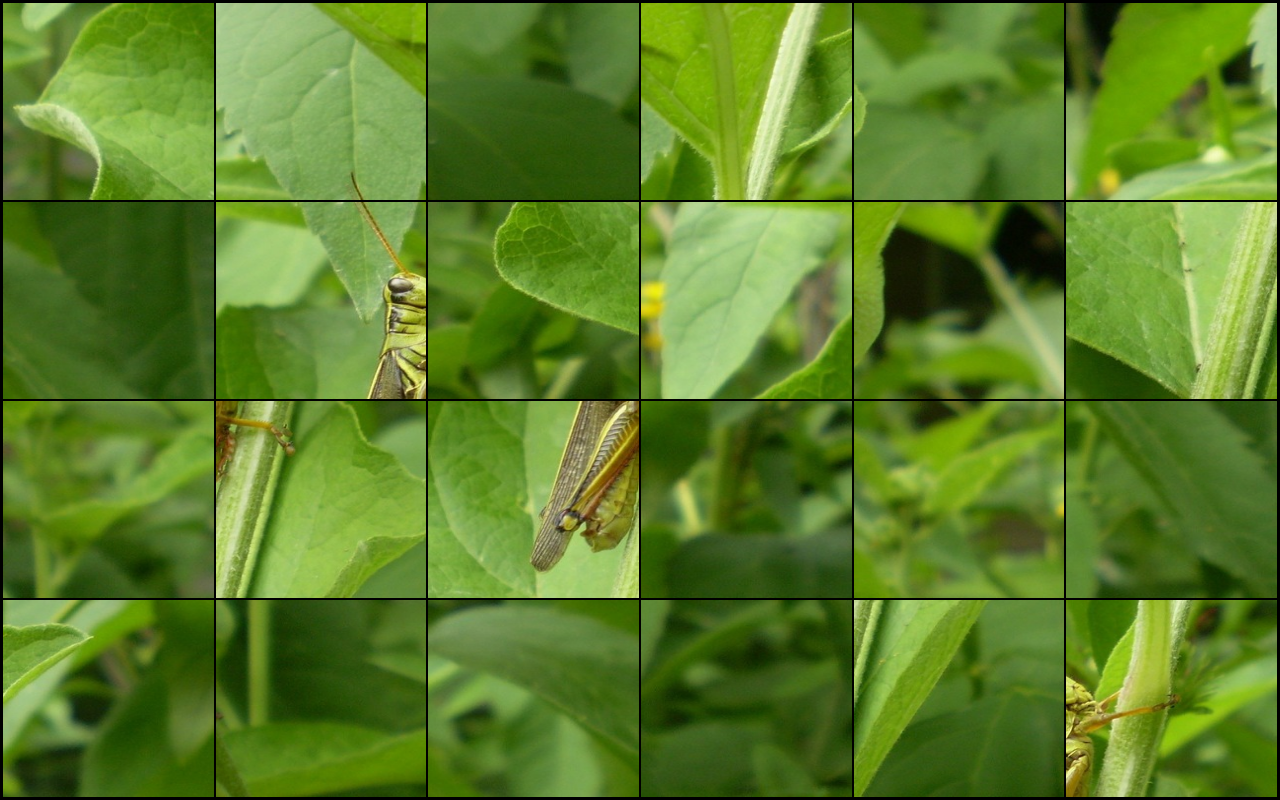
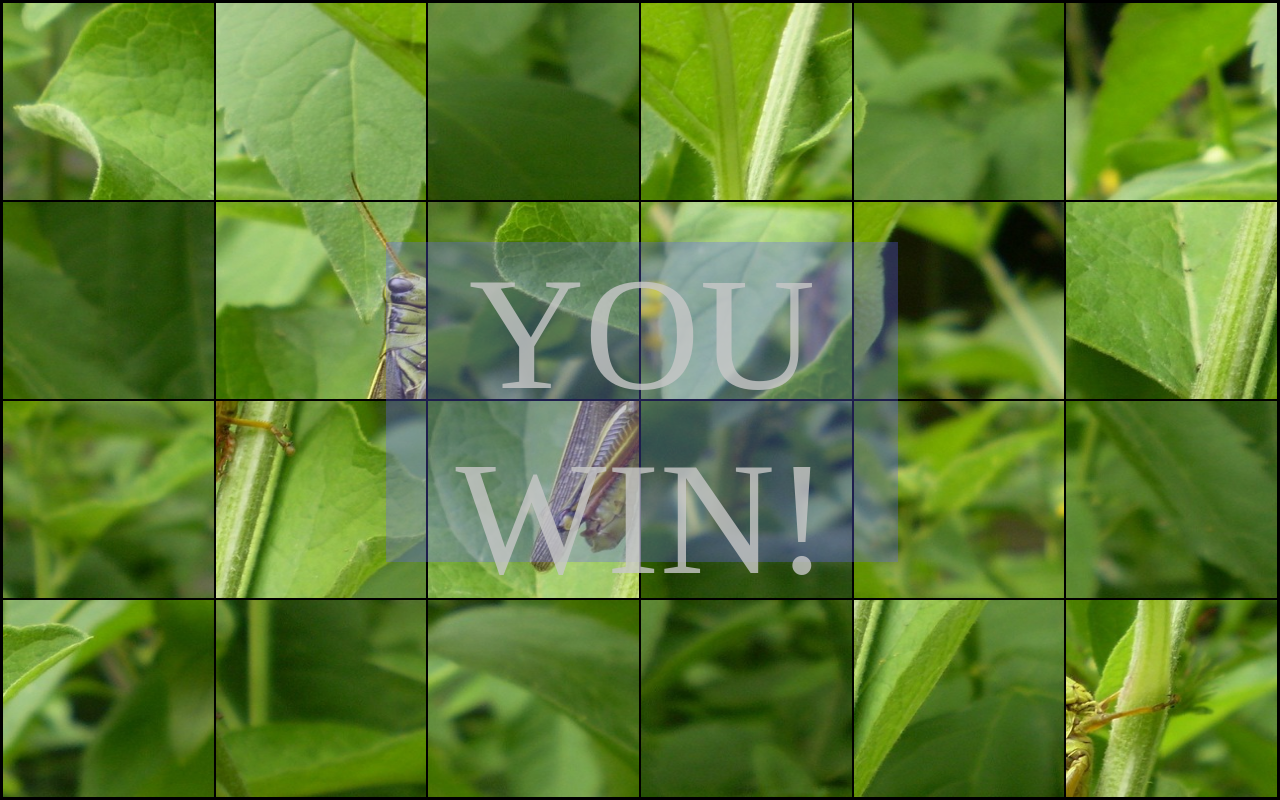
Before and after one commit to sriharsha67/CodeAstra-PuzzleGame, a plain HTML site: page index.html in a window 1280 px wide. Drawn offline with Linux system fonts and the light colour scheme.

Commit message:
Game completion and continuation

```diff
--- a/css/main.css
+++ b/css/main.css
@@ -1,11 +1,12 @@
 
 body {
+  position: relative;
   margin: 0;
 }
 
 #board {
+  position: relative;
   box-sizing: border-box;
-  position: relative;
   border-style: solid;
   border-width: 2px;
   border-color: black;
@@ -22,3 +23,22 @@ body {
   float: left;
   background-size: 100% 100%;
 }
+
+#win {
+  position: absolute;
+  top: 30vh;
+  left: 30vw;
+  height: 40vh;
+  width: 40vw;
+  margin: auto;
+  background: rgba(100, 100, 255, 0.3);
+  text-align: center;
+  z-index: 2;
+  visibility: visible;
+}
+
+#win_text {
+  color: rgba(200, 200, 200, 0.8);
+  font-size: 10em;
+  opacity: 1.0;
+}
--- a/js/puzzle.js
+++ b/js/puzzle.js
@@ -1,6 +1,8 @@
 
 $(document).ready(handleResize);
 $(document.body).append('<div id="board"></div>');
+$('#board').append('<div id="win"></div>');
+$('#win').append('<div id="win_text">YOU WIN!</div>');
 
 window.addEventListener("resize", handleResize);
 
@@ -40,6 +42,7 @@ function shuffleImages() {
 }
 
 function handleClick() {
+  $('#win').css('visibility', 'hidden');
   swapStack.push('#'+$(this).attr('id'));
   console.log(swapStack);
   if (swapStack.length == 2) {
@@ -66,6 +69,7 @@ function checkWin() {
   }
   if (gameImages.toString()==sortedImages.toString()) {
     console.log("WIN!");
+    $('#win').css('visibility', 'visible');
   }
 }
 
```
